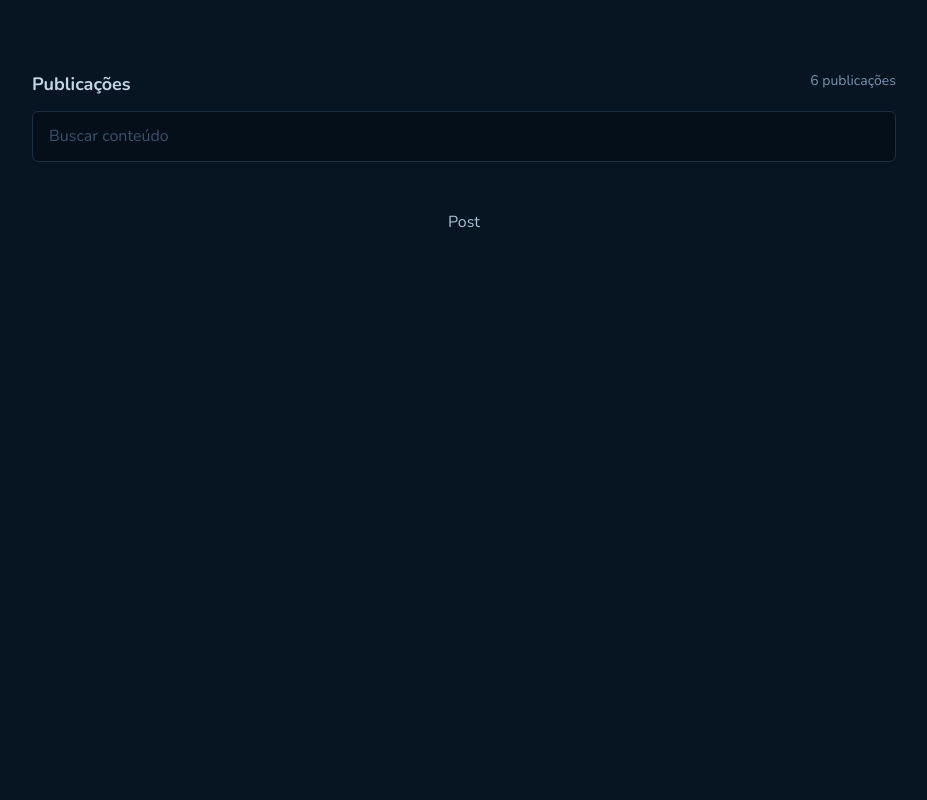
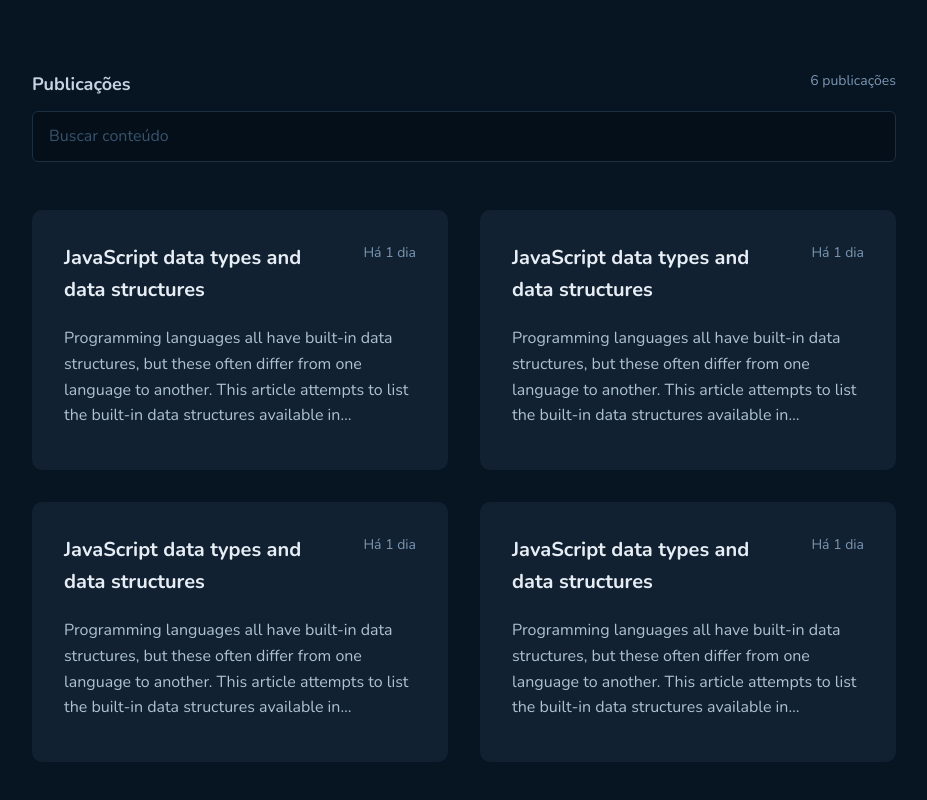
Before and after one commit to joaoalbertoredondo/desafio-03-github-blog, a React (Vite) app: page /post in a window 1280 px wide. Shown: the part 422-1222 px from the top of the page, without its empty margins (176-1103 px from the left). Before the commit the page ends 800 px from the top, so only its background shows below. Built offline with nearby package versions, Linux system fonts and the light colour scheme; the HTML template or start-up script is replaced by a standard one.

Commit message:
card container created

```diff
--- a/src/pages/Blog/components/Post/index.tsx
+++ b/src/pages/Blog/components/Post/index.tsx
@@ -1,7 +1,89 @@
-import { PostContainer } from "./styles";
+import { Card, PostContainer } from "./styles";
 
 function Post() {
-  return <PostContainer>Post</PostContainer>;
+  return (
+    <PostContainer>
+      <Card>
+        <header>
+          <h1>JavaScript data types and data structures</h1>
+          <span>Há 1 dia</span>
+        </header>
+        <p>
+          Programming languages all have built-in data structures, but these
+          often differ from one language to another. This article attempts to
+          list the built-in data structures available in JavaScript and what
+          properties they have. These can be used to build other data
+          structures. Wherever possible, comparisons with other languages are
+          drawn. Dynamic typing JavaScript is a loosely typed and dynamic
+          language. Variables in JavaScript are not directly associated with any
+          particular value type, and any variable can be assigned (and
+          re-assigned) values of all types: let foo = 42; // foo is now a number
+          foo = 'bar'; // foo is now a string foo = true; // foo is now a
+          boolean
+        </p>
+      </Card>
+
+      <Card>
+        <header>
+          <h1>JavaScript data types and data structures</h1>
+          <span>Há 1 dia</span>
+        </header>
+        <p>
+          Programming languages all have built-in data structures, but these
+          often differ from one language to another. This article attempts to
+          list the built-in data structures available in JavaScript and what
+          properties they have. These can be used to build other data
+          structures. Wherever possible, comparisons with other languages are
+          drawn. Dynamic typing JavaScript is a loosely typed and dynamic
+          language. Variables in JavaScript are not directly associated with any
+          particular value type, and any variable can be assigned (and
+          re-assigned) values of all types: let foo = 42; // foo is now a number
+          foo = 'bar'; // foo is now a string foo = true; // foo is now a
+          boolean
+        </p>
+      </Card>
+
+      <Card>
+        <header>
+          <h1>JavaScript data types and data structures</h1>
+          <span>Há 1 dia</span>
+        </header>
+        <p>
+          Programming languages all have built-in data structures, but these
+          often differ from one language to another. This article attempts to
+          list the built-in data structures available in JavaScript and what
+          properties they have. These can be used to build other data
+          structures. Wherever possible, comparisons with other languages are
+          drawn. Dynamic typing JavaScript is a loosely typed and dynamic
+          language. Variables in JavaScript are not directly associated with any
+          particular value type, and any variable can be assigned (and
+          re-assigned) values of all types: let foo = 42; // foo is now a number
+          foo = 'bar'; // foo is now a string foo = true; // foo is now a
+          boolean
+        </p>
+      </Card>
+
+      <Card>
+        <header>
+          <h1>JavaScript data types and data structures</h1>
+          <span>Há 1 dia</span>
+        </header>
+        <p>
+          Programming languages all have built-in data structures, but these
+          often differ from one language to another. This article attempts to
+          list the built-in data structures available in JavaScript and what
+          properties they have. These can be used to build other data
+          structures. Wherever possible, comparisons with other languages are
+          drawn. Dynamic typing JavaScript is a loosely typed and dynamic
+          language. Variables in JavaScript are not directly associated with any
+          particular value type, and any variable can be assigned (and
+          re-assigned) values of all types: let foo = 42; // foo is now a number
+          foo = 'bar'; // foo is now a string foo = true; // foo is now a
+          boolean
+        </p>
+      </Card>
+    </PostContainer>
+  );
 }
 
 export default Post;
--- a/src/pages/Blog/components/Post/styles.ts
+++ b/src/pages/Blog/components/Post/styles.ts
@@ -1,5 +1,49 @@
 import styled from "styled-components";
 
 export const PostContainer = styled.div`
-margin-top: 48px;
-`
+  margin-top: 48px;
+  margin-bottom: 234px;
+
+  display: grid;
+  grid-template-columns: auto auto;
+  gap: 2rem;
+`;
+
+export const Card = styled.div`
+  padding: 2rem;
+  width: 416px;
+  height: 260px;
+
+  border-radius: 10px;
+  background: ${(props) => props.theme["base-post"]};
+
+  header {
+    display: flex;
+    gap: 1rem;
+  }
+
+  h1 {
+    color: ${(props) => props.theme["base-title"]};
+    font-weight: bold;
+    line-height: 160%;
+    font-size: 1.25rem;
+    flex: 1;
+  }
+
+  span {
+    color: ${(props) => props.theme["base-span"]};
+    font-size: 0.875rem;
+    line-height: 160%;
+  }
+
+  p {
+    color: ${(props) => props.theme["base-text"]};
+    margin-top: 1.25rem;
+
+    overflow: hidden;
+    display: -webkit-box;
+    -webkit-line-clamp: 4;
+    line-clamp: 4;
+    -webkit-box-orient: vertical;
+  }
+`;
```
